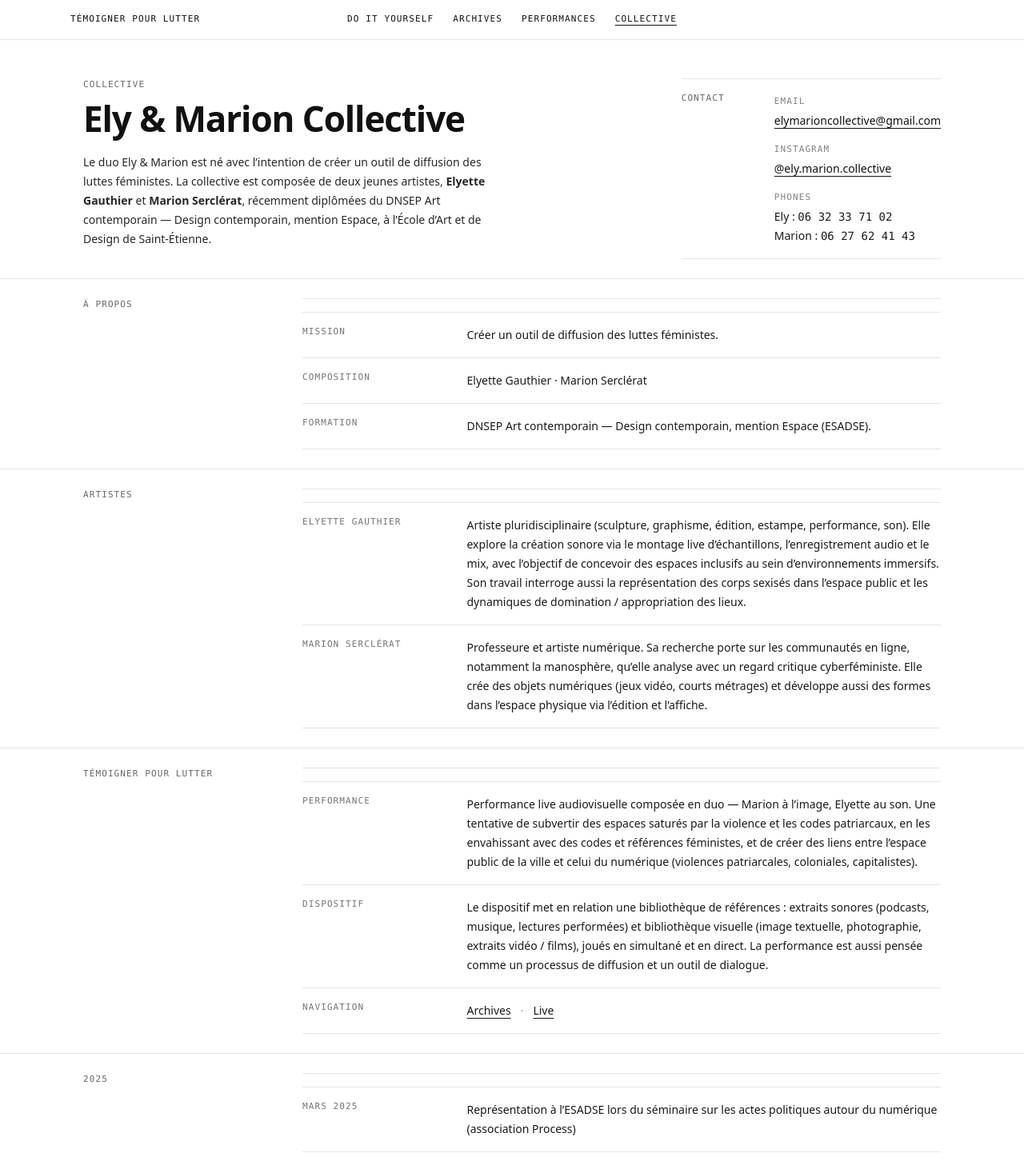
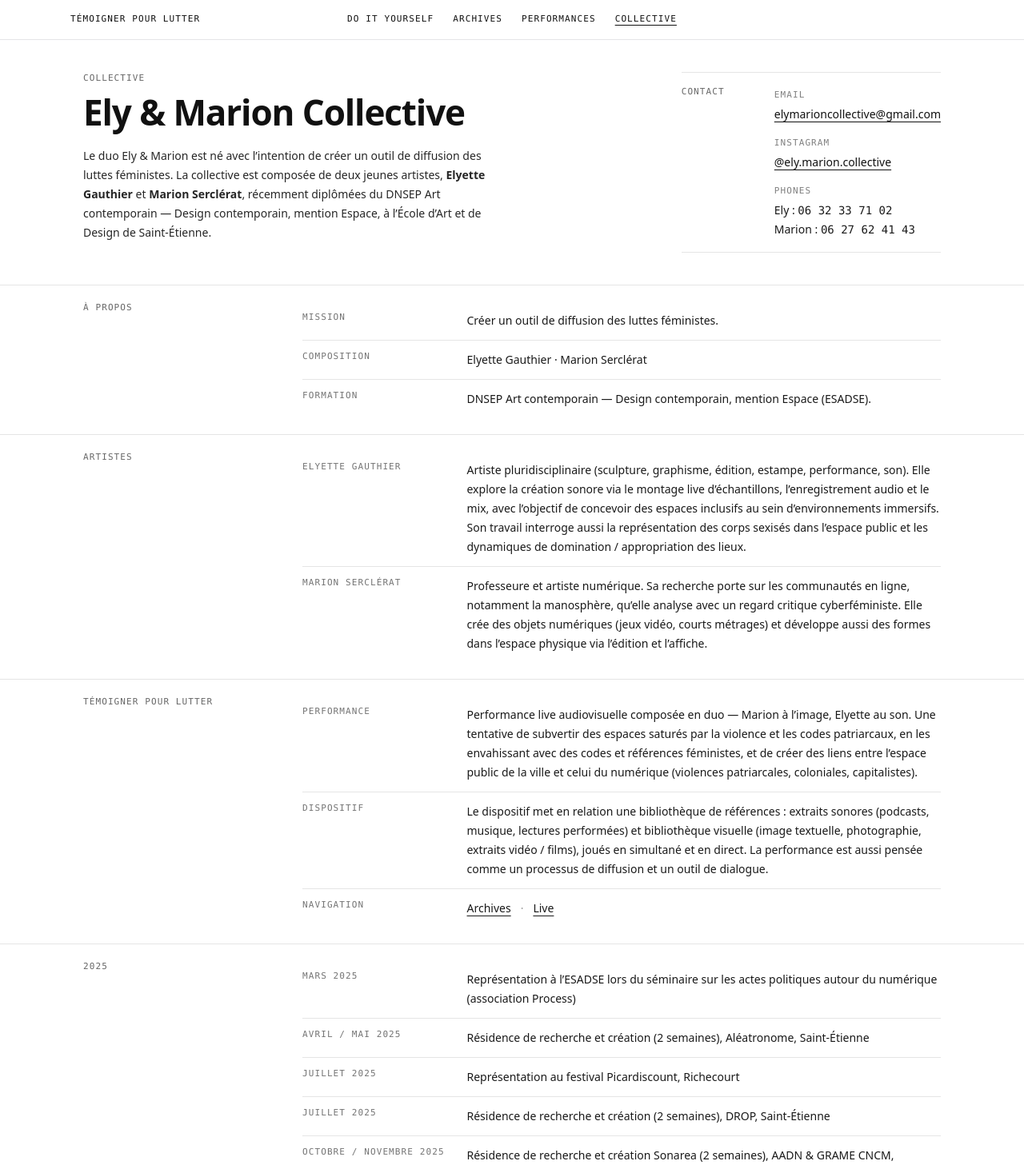
Before and after one commit to thaliawoods/temoigner-pour-lutter-tool, a Next.js app: page /collective in a window 1280 px wide. Shown: the top 1457 px of the page at 80% size. Built offline with nearby package versions, Linux system fonts and the light colour scheme.

Commit message:
update Collective

```diff
--- a/src/app/collective/page.tsx
+++ b/src/app/collective/page.tsx
@@ -1,5 +1,6 @@
 "use client";
 
+import React from "react";
 import Link from "next/link";
 
 function Section({
@@ -12,7 +13,7 @@ function Section({
   children: React.ReactNode;
 }) {
   return (
-    <section id={id} className="border-t border-black/10 py-6">
+    <section id={id} className="py-5">
       <div className="mx-auto w-full max-w-[1120px] px-6">
         <div className="grid grid-cols-12 gap-6">
           <div className="col-span-12 md:col-span-3">
@@ -20,10 +21,8 @@ function Section({
               {title}
             </div>
           </div>
-          <div className="col-span-12 md:col-span-9">
-            <div className="border-t border-black/10" />
-            <div className="mt-4">{children}</div>
-          </div>
+
+          <div className="col-span-12 md:col-span-9">{children}</div>
         </div>
       </div>
     </section>
@@ -38,7 +37,7 @@ function Row({
   children: React.ReactNode;
 }) {
   return (
-    <div className="grid grid-cols-12 gap-6 border-b border-black/10 py-4">
+    <div className="grid grid-cols-12 gap-6 py-3">
       <div className="col-span-12 md:col-span-3">
         <div className="mono text-[11px] uppercase tracking-widest text-black/55">
           {label}
@@ -54,13 +53,14 @@ function Row({
 function ContactBlock() {
   return (
     <div className="w-full md:max-w-[420px]">
-      <div className="border-t border-black/10" />
-      <div className="grid grid-cols-12 gap-6 py-4 border-b border-black/10">
+<div className="divide-y divide-black/10 border-t border-black/10">
+        <div className="grid grid-cols-12 gap-6 py-4">
           <div className="col-span-12 md:col-span-4">
             <div className="mono text-[11px] uppercase tracking-widest text-black/60">
               contact
             </div>
           </div>
+
           <div className="col-span-12 md:col-span-8">
             <div className="space-y-3 text-[14px] leading-6">
               <div>
@@ -102,6 +102,10 @@ function ContactBlock() {
             </div>
           </div>
         </div>
+
+        {/* optionnel: petit padding bas, mais pas trop */}
+        <div className="py-2" />
+      </div>
     </div>
   );
 }
@@ -110,7 +114,7 @@ export default function CollectivePage() {
   return (
     <main className="w-full">
       {/* HERO */}
-      <div className="mx-auto w-full max-w-[1120px] px-6 pt-12 pb-6">
+      <div className="mx-auto w-full max-w-[1120px] px-6 pt-10 pb-6">
         <div className="grid grid-cols-12 gap-6 items-start">
           <div className="col-span-12 md:col-span-7">
             <div className="mono text-[11px] uppercase tracking-widest text-black/60">
@@ -137,9 +141,10 @@ export default function CollectivePage() {
         </div>
       </div>
 
-      {/* À PROPOS */}
+      {/* SECTIONS */}
+      <div className="border-t border-black/10 divide-y divide-black/10">
         <Section id="a-propos" title="à propos">
-        <div className="border-t border-black/10">
+          <div className="divide-y divide-black/10">
             <Row label="mission">
               Créer un outil de diffusion des luttes féministes.
             </Row>
@@ -151,9 +156,8 @@ export default function CollectivePage() {
           </div>
         </Section>
 
-      {/* ARTISTES */}
         <Section id="artistes" title="artistes">
-        <div className="border-t border-black/10">
+          <div className="divide-y divide-black/10">
             <Row label="elyette gauthier">
               Artiste pluridisciplinaire (sculpture, graphisme, édition, estampe,
               performance, son). Elle explore la création sonore via le montage
@@ -166,32 +170,32 @@ export default function CollectivePage() {
 
             <Row label="marion serclérat">
               Professeure et artiste numérique. Sa recherche porte sur les
-            communautés en ligne, notamment la manosphère, qu’elle analyse avec
-            un regard critique cyberféministe. Elle crée des objets numériques
-            (jeux vidéo, courts métrages) et développe aussi des formes dans
-            l’espace physique via l’édition et l’affiche.
+              communautés en ligne, notamment la manosphère, qu’elle analyse
+              avec un regard critique cyberféministe. Elle crée des objets
+              numériques (jeux vidéo, courts métrages) et développe aussi des
+              formes dans l’espace physique via l’édition et l’affiche.
             </Row>
           </div>
         </Section>
 
-      {/* TÉMOIGNER POUR LUTTER */}
         <Section id="temoigner" title="témoigner pour lutter">
-        <div className="border-t border-black/10">
+          <div className="divide-y divide-black/10">
             <Row label="performance">
               Performance live audiovisuelle composée en duo — Marion à l’image,
               Elyette au son. Une tentative de subvertir des espaces saturés par
               la violence et les codes patriarcaux, en les envahissant avec des
-            codes et références féministes, et de créer des liens entre l’espace
-            public de la ville et celui du numérique (violences patriarcales,
-            coloniales, capitalistes).
+              codes et références féministes, et de créer des liens entre
+              l’espace public de la ville et celui du numérique (violences
+              patriarcales, coloniales, capitalistes).
             </Row>
 
             <Row label="dispositif">
               Le dispositif met en relation une bibliothèque de références :
               extraits sonores (podcasts, musique, lectures performées) et
-            bibliothèque visuelle (image textuelle, photographie, extraits vidéo
-            / films), joués en simultané et en direct. La performance est aussi
-            pensée comme un processus de diffusion et un outil de dialogue.
+              bibliothèque visuelle (image textuelle, photographie, extraits
+              vidéo / films), joués en simultané et en direct. La performance
+              est aussi pensée comme un processus de diffusion et un outil de
+              dialogue.
             </Row>
 
             <Row label="navigation">
@@ -214,12 +218,11 @@ export default function CollectivePage() {
           </div>
         </Section>
 
-      {/* 2025 */}
         <Section id="2025" title="2025">
-        <div className="border-t border-black/10">
+          <div className="divide-y divide-black/10">
             <Row label="mars 2025">
-            Représentation à l’ESADSE lors du séminaire sur les actes politiques
-            autour du numérique (association Process)
+              Représentation à l’ESADSE lors du séminaire sur les actes
+              politiques autour du numérique (association Process)
             </Row>
             <Row label="avril / mai 2025">
               Résidence de recherche et création (2 semaines), Aléatronome,
@@ -229,17 +232,19 @@ export default function CollectivePage() {
               Représentation au festival Picardiscount, Richecourt
             </Row>
             <Row label="juillet 2025">
-            Résidence de recherche et création (2 semaines), DROP, Saint-Étienne
+              Résidence de recherche et création (2 semaines), DROP,
+              Saint-Étienne
             </Row>
             <Row label="octobre / novembre 2025">
-            Résidence de recherche et création Sonarea (2 semaines), AADN &amp;
-            GRAME CNCM, Villeurbanne
+              Résidence de recherche et création Sonarea (2 semaines), AADN
+              &amp; GRAME CNCM, Villeurbanne
             </Row>
             <Row label="novembre 2025">
               Représentation au festival Desmadre, Paris
             </Row>
           </div>
         </Section>
+      </div>
     </main>
   );
 }
```
Lines whose indentation alone changed are shown as unchanged.
